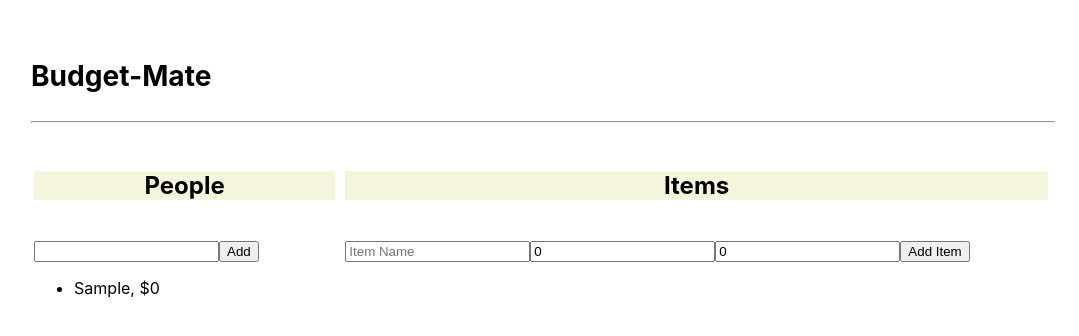
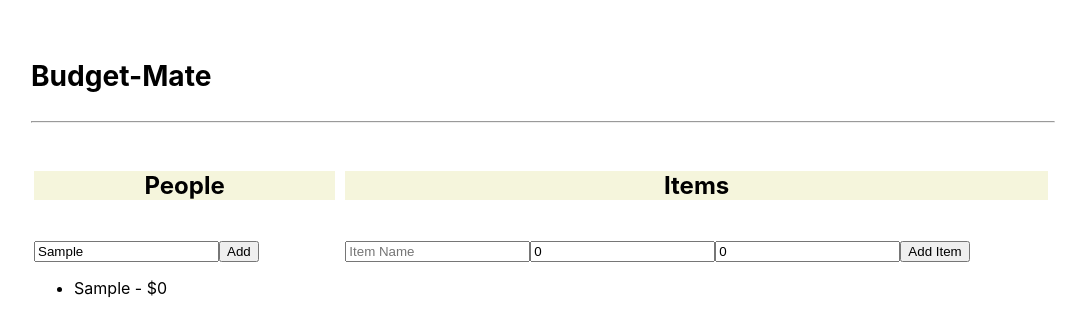
Before and after one commit to radroof22/budget-mate, a React (Create React App) app: page / in a window 1280 px wide. Both pictures are taken after typing "Sample" into the empty fields and a click on the button "Add". Shown: the top 336 px of the page, without its empty margins (97-1176 px from the left). Built offline with nearby package versions, Linux system fonts and the light colour scheme.

Commit message:
Create state as redux for People

```diff
--- a/src/App.js
+++ b/src/App.js
@@ -1,15 +1,10 @@
 import './App.css';
-import PeoplePane from './components/PeoplePane/PeoplePane';
+import PeoplePane from './features/people/People';
 import ItemPane from './components/ItemPane/ItemPane'
 import { useState } from "react";
 
 function App() {
-  const [People, setPeople] = useState([]);
   const [items, setItems] = useState([])
-
-  function addPerson(newPerson) {
-    setPeople([...People, newPerson]);
-  }
 
   function addItem(newItem) {
     setItems([...items, newItem])
@@ -22,7 +17,7 @@ function App() {
       </header>
       <hr/>
       <div className='peoplePane'>
-        <PeoplePane People={People} addPerson={addPerson} />
+        <PeoplePane />
       </div>
       <div className='itemPane'>
         <ItemPane items={items} addItem={addItem} />
--- /dev/null
+++ b/src/app/store.js
@@ -0,0 +1,8 @@
+import {configureStore} from "@reduxjs/toolkit";
+import peopleReducer from "../features/people/peopleSlice";
+
+export default configureStore({
+    reducer: {
+        people: peopleReducer
+    }
+})
--- a/src/components/PeoplePane/PeoplePane.js
+++ /dev/null
@@ -1,44 +0,0 @@
-import { useState } from "react";
-import "./PeoplePane.css"
-
-const PeoplePane = ({People, addPerson}) => {
-    const [personCount, setpersonCount] = useState(0);
-
-    const [CurrPerson, setCurrPerson] = useState("");
-
-    function addNewPerson() {
-        addPerson({
-            id: personCount,
-            name: CurrPerson,
-            total: 0.0
-        })
-        // setPeople([...People, ]);
-        setCurrPerson("");
-        setpersonCount(personCount + 1)
-    }
-
-    return (
-        <div className="innerContent">
-          <h5 className='paneHeader'>People</h5>
-          <div>
-              <input value={CurrPerson} onChange={e => setCurrPerson(e.target.value)}/>
-              <button onClick={addNewPerson}>Add</button>
-          </div>
-          <div>
-              <ul>
-
-              {People.map(person => {
-                  return (
-                        <li key={person.id}>
-                          {person.name}, ${person.total}
-                        </li>
-                  )
-              })}
-
-              </ul>
-          </div>
-        </div>
-    )
-}
-
-export default PeoplePane;
--- /dev/null
+++ b/src/features/people/People.js
@@ -0,0 +1,34 @@
+import { useState } from "react";
+import { useSelector, useDispatch} from "react-redux";
+import "./People.css"
+import { addPerson } from "./peopleSlice";
+
+export function People() {
+    // Local State
+    const [currPerson, setcurrPerson] = useState("");
+
+    // Redux state
+    const people = useSelector(state => state.people.people)
+    const dispatch = useDispatch()
+
+    return (
+        <div className="innerContent">
+          <h5 className='paneHeader'>People</h5>
+          <div>
+              <input value={currPerson} onChange={e => setcurrPerson(e.target.value)}/>
+              <button onClick={() => dispatch(addPerson(currPerson))}>Add</button>
+          </div>
+          <div>
+              <ul>
+              {people.map(person => {
+                  return (
+                      <li key={person.id}>{person.name} - ${person.total}</li>
+                  )
+              })}
+              </ul>
+          </div>
+        </div>
+    )
+}
+
+export default People;
--- /dev/null
+++ b/src/features/people/peopleSlice.js
@@ -0,0 +1,23 @@
+import { createSlice } from "@reduxjs/toolkit";
+
+export const peopleSlice = createSlice({
+    name: "people",
+    initialState: {
+        people: [],
+        numberPeople: 0,
+    },
+    reducers: {
+        addPerson: (state, action) => {
+            state.people.push({
+                "id": state.numberPeople,
+                "name": action.payload,
+                "total": 0,
+            })
+            state.numberPeople++;
+        }
+    }
+})
+
+export const {addPerson} = peopleSlice.actions
+
+export default peopleSlice.reducer
--- a/src/index.js
+++ b/src/index.js
@@ -4,9 +4,14 @@ import './index.css';
 import App from './App';
 import reportWebVitals from './reportWebVitals';
 
+import store from "./app/store"
+import {Provider} from "react-redux"
+
 ReactDOM.render(
   <React.StrictMode>
-    <App />
+    <Provider store={store}>
+      <App />
+    </Provider>
   </React.StrictMode>,
   document.getElementById('root')
 );
```
Also changed, not shown: src/features/people/People.css (renamed from src/components/PeoplePane/PeoplePane.css).
